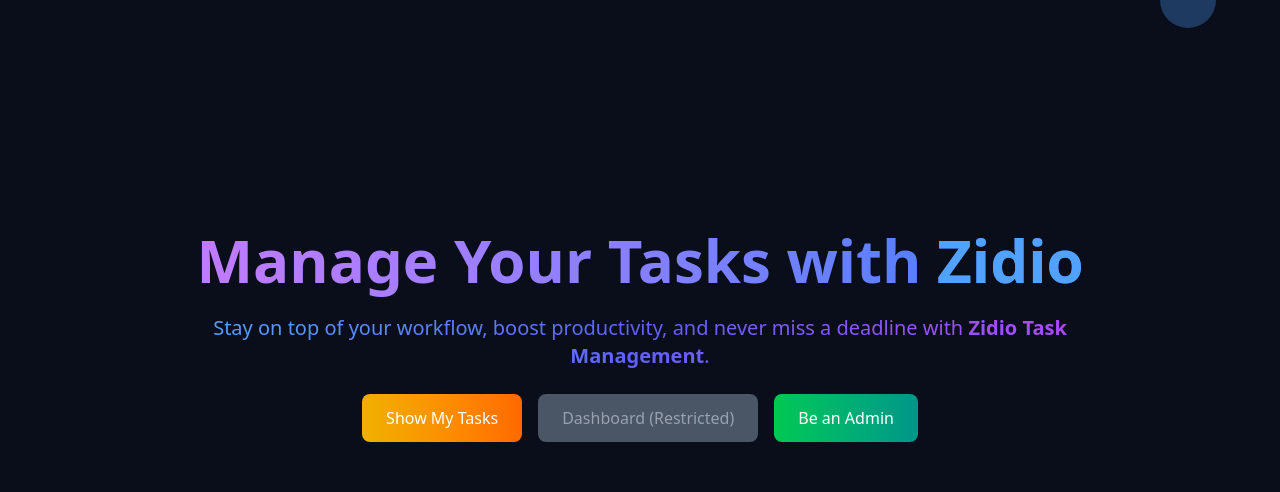
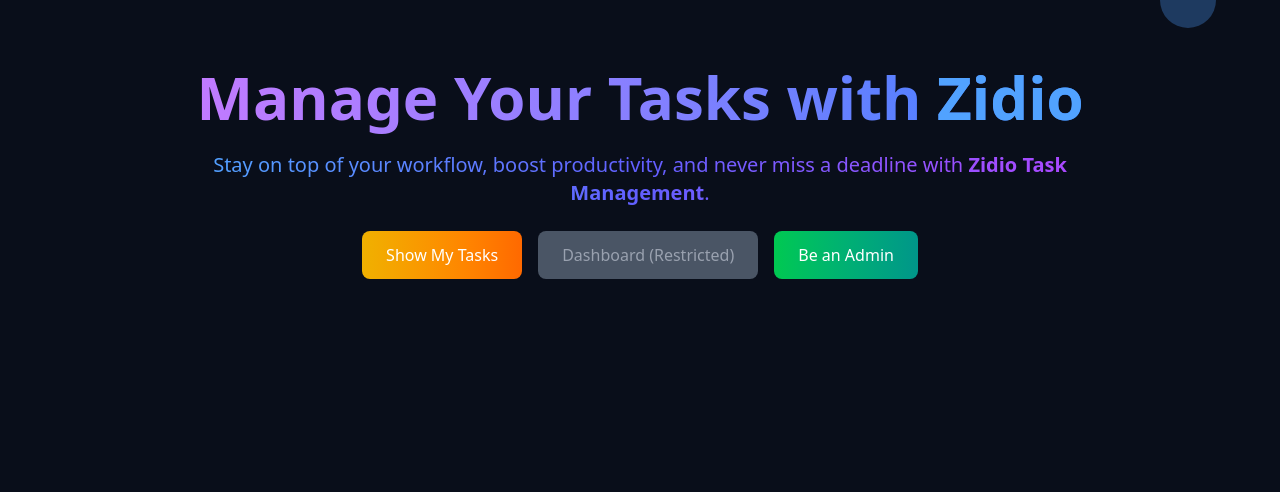
Before and after one commit to Abhi773925/coding-dashboard, a React (Vite) app in the folder frontend/: page / in a window 1280 px wide. Shown: the part 156-648 px from the top of the page. Built offline with nearby package versions, Linux system fonts and the light colour scheme; no server answers; sample sign-in values are in the browser's storage.

Commit message:
firstcommit

```diff
--- a/frontend/src/components/profile/HeroSection.jsx
+++ b/frontend/src/components/profile/HeroSection.jsx
@@ -42,8 +42,8 @@ const HeroSection = () => {
   const isAdmin = userEmail === adminEmail;
 
   return (
-    <div className="bg-[#090e1a] min-h-screen flex items-center justify-center px-4 md:px-8 lg:px-16 relative">
-      <div className="max-w-4xl w-full text-center">
+    <div className="bg-[#090e1a] min-h-screen flex flex-col justify-start pt-12 md:pt-24 lg:pt-32 px-4 md:px-8 lg:px-16 relative">
+      <div className="max-w-4xl w-full mx-auto text-center">
         {/* Title */}
         <motion.h1
           className="text-4xl md:text-6xl font-extrabold bg-gradient-to-r from-purple-400 to-blue-500 bg-clip-text text-transparent leading-tight"
```
